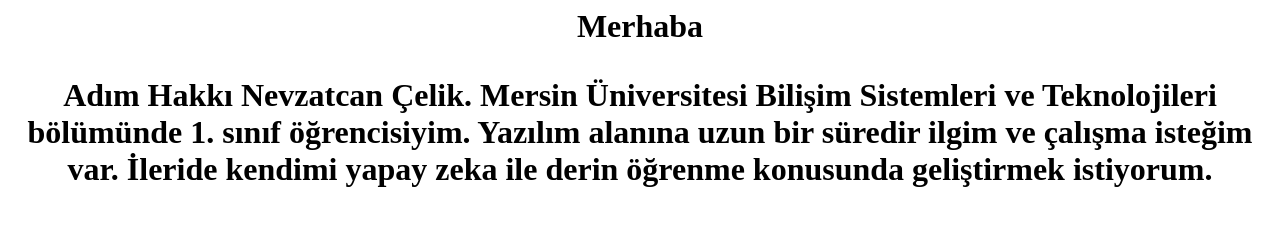
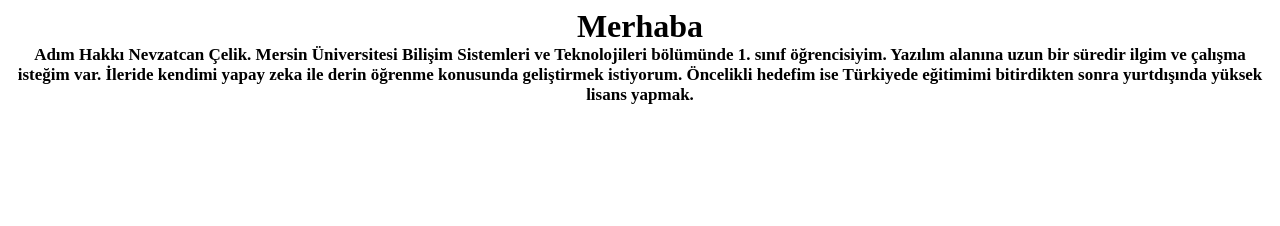
Before and after one commit to hakkinevzatcancelik/hakkinevzatcancelik.github.io, a plain HTML site: page index.html in a window 1280 px wide. Drawn offline with Linux system fonts and the light colour scheme.

Commit message:
Update index.html

```diff
--- a/index.html
+++ b/index.html
@@ -2,8 +2,18 @@
 <center>
 <h1>
   Merhaba
-  <p> Adım Hakkı Nevzatcan Çelik. Mersin Üniversitesi Bilişim Sistemleri ve Teknolojileri bölümünde 1. sınıf öğrencisiyim. Yazılım alanına uzun bir süredir ilgim ve çalışma isteğim
-    var. İleride kendimi yapay zeka ile derin öğrenme konusunda geliştirmek istiyorum.</p>
+  <style>
+      div.a {
+  font-size: 17px;
+      }
+    </style>
+
+  <div class="a">
+     Adım Hakkı Nevzatcan Çelik. Mersin Üniversitesi Bilişim Sistemleri ve Teknolojileri bölümünde 1. sınıf öğrencisiyim.
+     Yazılım alanına uzun bir süredir ilgim ve çalışma isteğim var.
+     İleride kendimi yapay zeka ile derin öğrenme konusunda geliştirmek istiyorum. Öncelikli hedefim ise Türkiyede eğitimimi bitirdikten sonra yurtdışında yüksek lisans yapmak.
+</div>
+
 </h1>
 </center>
 </html>
```
